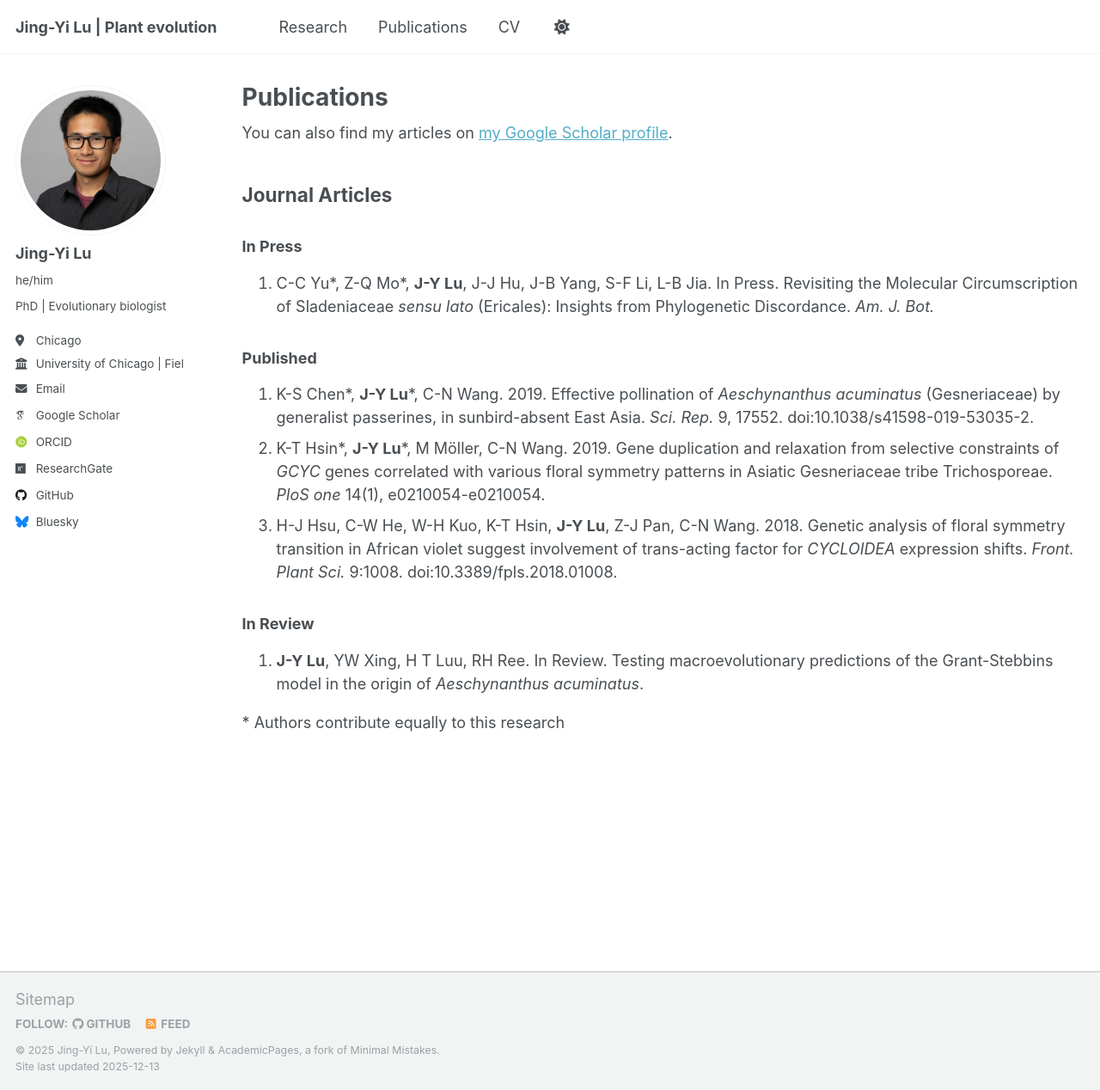
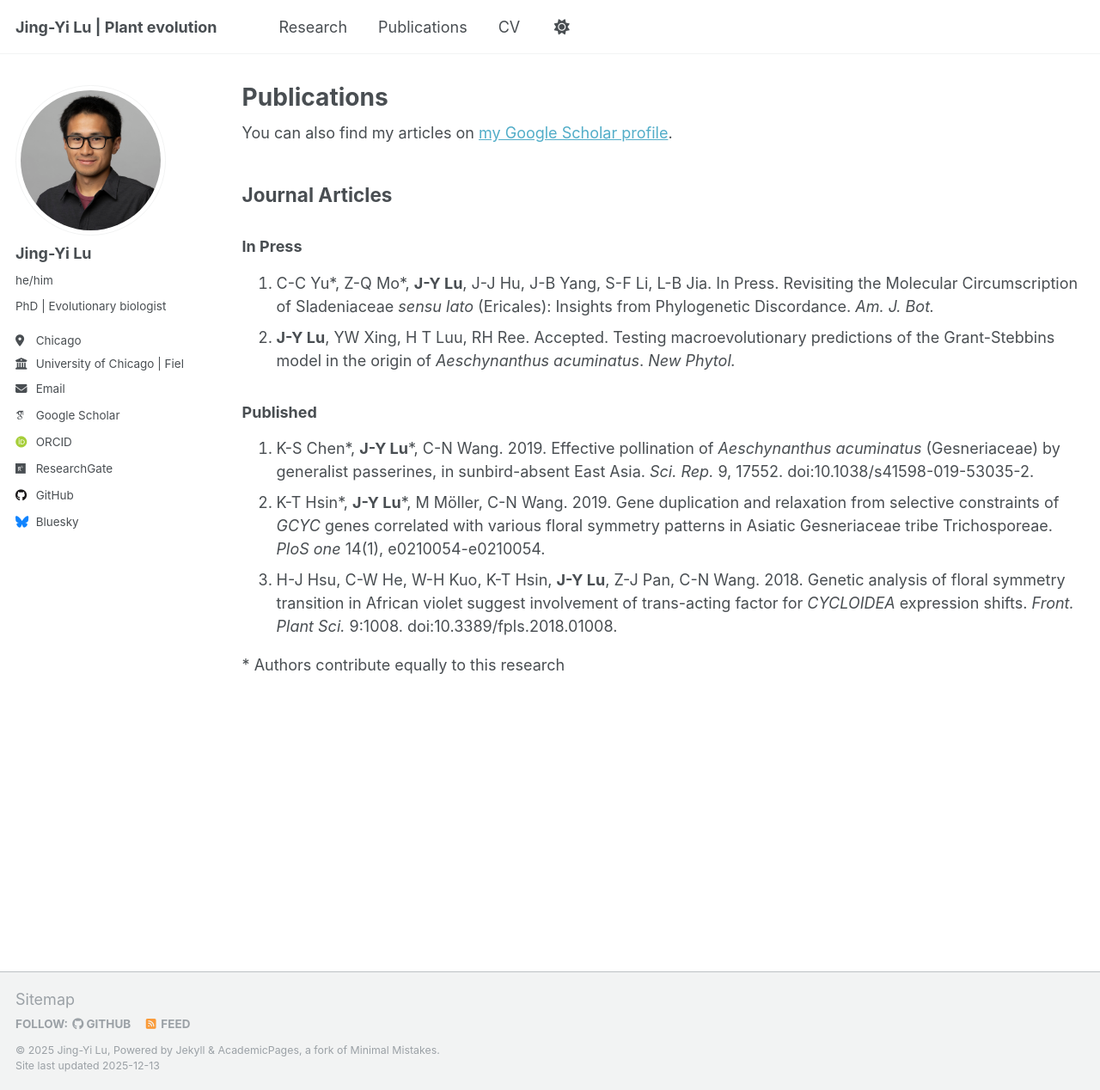
Before and after one commit to jingyilu/jingyilu.github.io, a Jekyll site: the page built from _pages/publications.md, in a window 1280 px wide and 1268 px high. Shown: the whole window at 86% size. Built offline with Jekyll 4.4.1, drawn with Linux system fonts in a browser that asks for light colours; some web fonts are replaced; a script that is not in the unit is left out; some of the changed lines change nothing that is shown.

Commit message:
update publications

```diff
--- a/_pages/publications.md
+++ b/_pages/publications.md
@@ -17,6 +17,8 @@ Journal Articles
 ### In Press
 
 1. C-C Yu\*, Z-Q Mo\*, **J-Y Lu**, J-J Hu, J-B Yang, S-F Li, L-B Jia. In Press. Revisiting the Molecular Circumscription of Sladeniaceae _sensu lato_ (Ericales): Insights from Phylogenetic Discordance. _Am. J. Bot._
+2. **J-Y Lu**, YW Xing, H T Luu, RH Ree. Accepted. Testing macroevolutionary predictions of the Grant-Stebbins
+model in the origin of _Aeschynanthus acuminatus_. _New Phytol._
 
 
 ### Published
@@ -26,10 +28,9 @@ Journal Articles
 3. H-J Hsu, C-W He, W-H Kuo, K-T Hsin, **J-Y Lu**, Z-J Pan, C-N Wang. 2018. Genetic analysis of floral symmetry transition in African violet suggest involvement of trans-acting factor for _CYCLOIDEA_ expression shifts. _Front. Plant Sci._ 9:1008. doi:10.3389/fpls.2018.01008.
 
 
-### In Review
+<!-- ### In Review
 
-1. **J-Y Lu**, YW Xing, H T Luu, RH Ree. In Review. Testing macroevolutionary predictions of the Grant-Stebbins
-model in the origin of _Aeschynanthus acuminatus_.
+1. -->
 
 \* Authors contribute equally to this research
 
```
Also changed, not shown: 1 other file.
